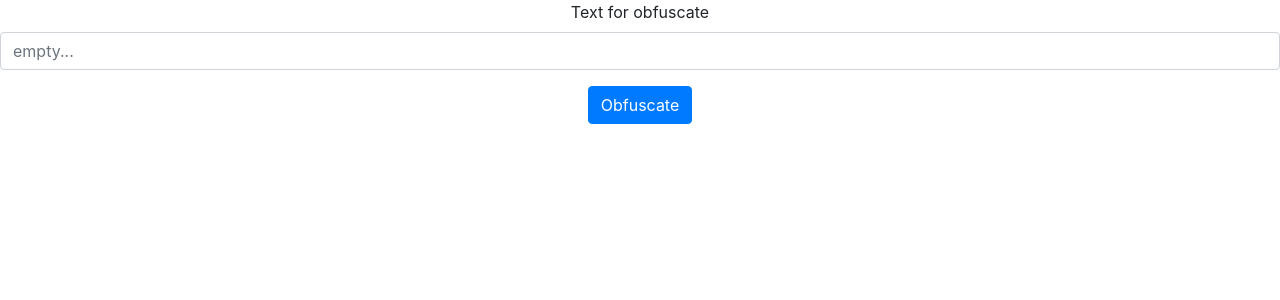
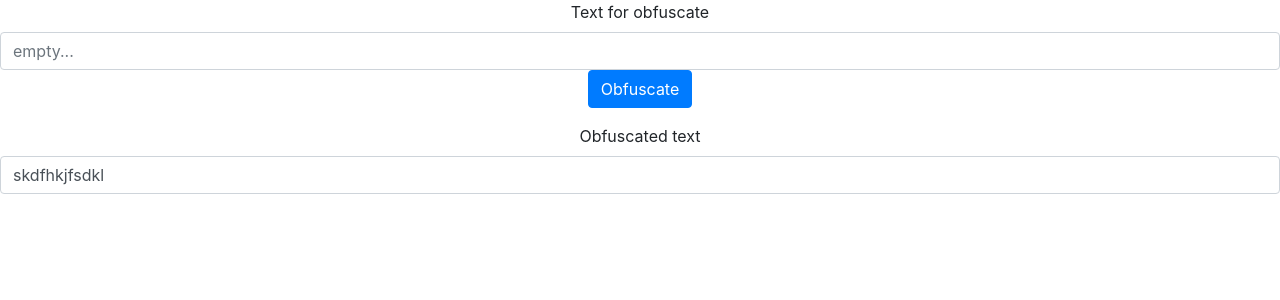
Before and after one commit to mandarinSh/UniverMag, a React (Create React App) app: page / in a window 1280 px wide. Shown: the top 300 px of the page. Built offline with nearby package versions, Linux system fonts and the light colour scheme.

Commit message:
create basic input and interface

```diff
--- a/package.json
+++ b/package.json
@@ -7,7 +7,8 @@
     "react": "^16.9.0",
     "react-bootstrap": "^1.0.0-beta.12",
     "react-dom": "^16.9.0",
-    "react-scripts": "3.1.2"
+    "react-scripts": "3.1.2",
+    "lodash": "latest"
   },
   "scripts": {
     "start": "react-scripts start",
--- a/src/components/Obfuscator.js
+++ b/src/components/Obfuscator.js
@@ -1,25 +1,41 @@
 import React, {Component} from 'react';
+import cloneDeep from 'lodash';
 import {Button, Form} from "react-bootstrap";
 
 class Obfuscator extends Component {
 
   constructor(props) {
     super(props);
-
+    this.state = {
+      inputText: '',
+      outputText: 'skdfhkjfsdkl'
+    }
   }
 
-  obfuscateText = () => {
+  obfuscateText = (e) => {
+    this.setState({outputText: this.state.inputText});
+  };
 
+  handleChange = (e) => {
+    this.setState({inputText: e.target.value})
   };
 
   render() {
-    return <Form>
+    let inputText = '';
+    return (
+      <Form>
       <Form.Group controlId="exampleForm.ControlInput1">
         <Form.Label>Text for obfuscate</Form.Label>
-        <Form.Control placeholder="empty..." />
+        <Form.Control placeholder="empty..." value={this.state.inputText} onChange={this.handleChange}/>
+        <Button onClick={this.obfuscateText}>Obfuscate</Button>
       </Form.Group>
-      <Button onClick={this.obfuscateText}>Obfuscate</Button>
-    </Form>;
+
+      <Form.Group controlId="exampleForm.ControlOutput">
+        <Form.Label>Obfuscated text</Form.Label>
+        <Form.Control placeholder="empty..." value={this.state.outputText}/>
+      </Form.Group>
+    </Form>
+    )
   }
 }
 
```
